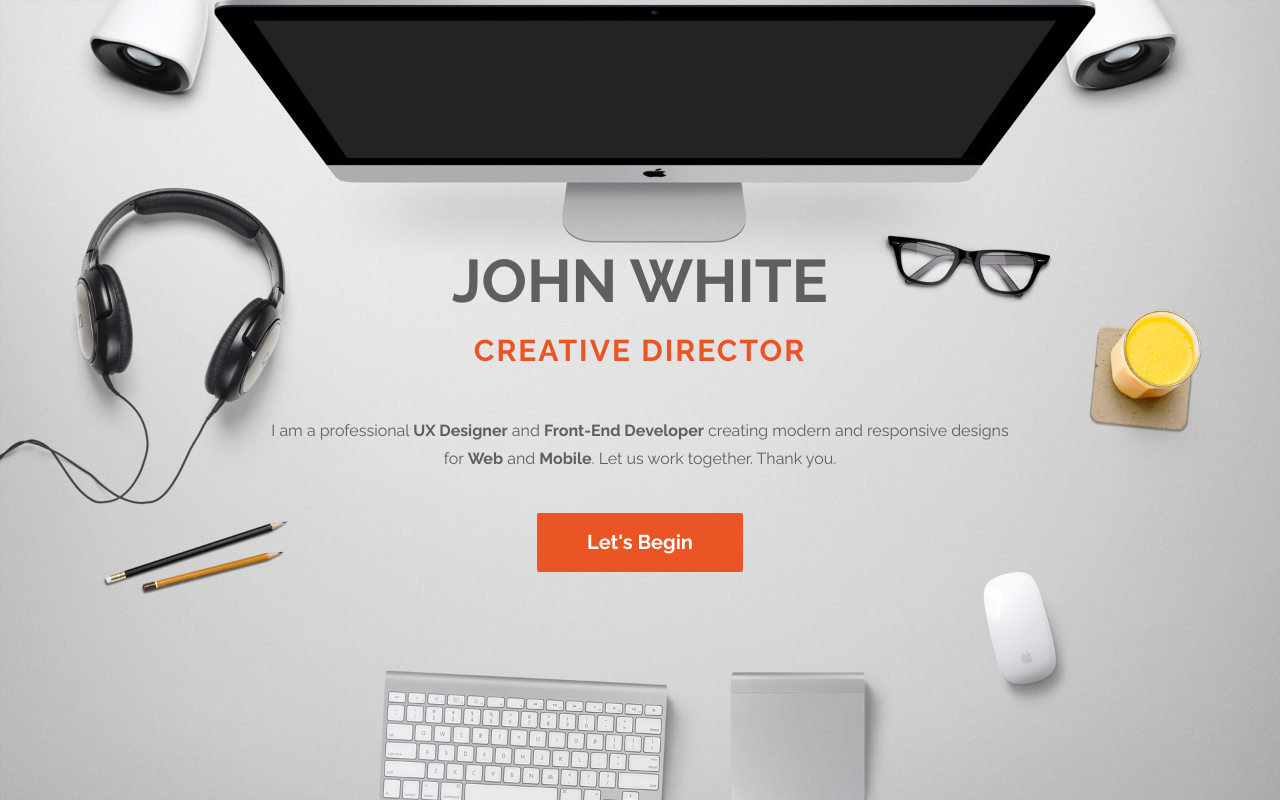
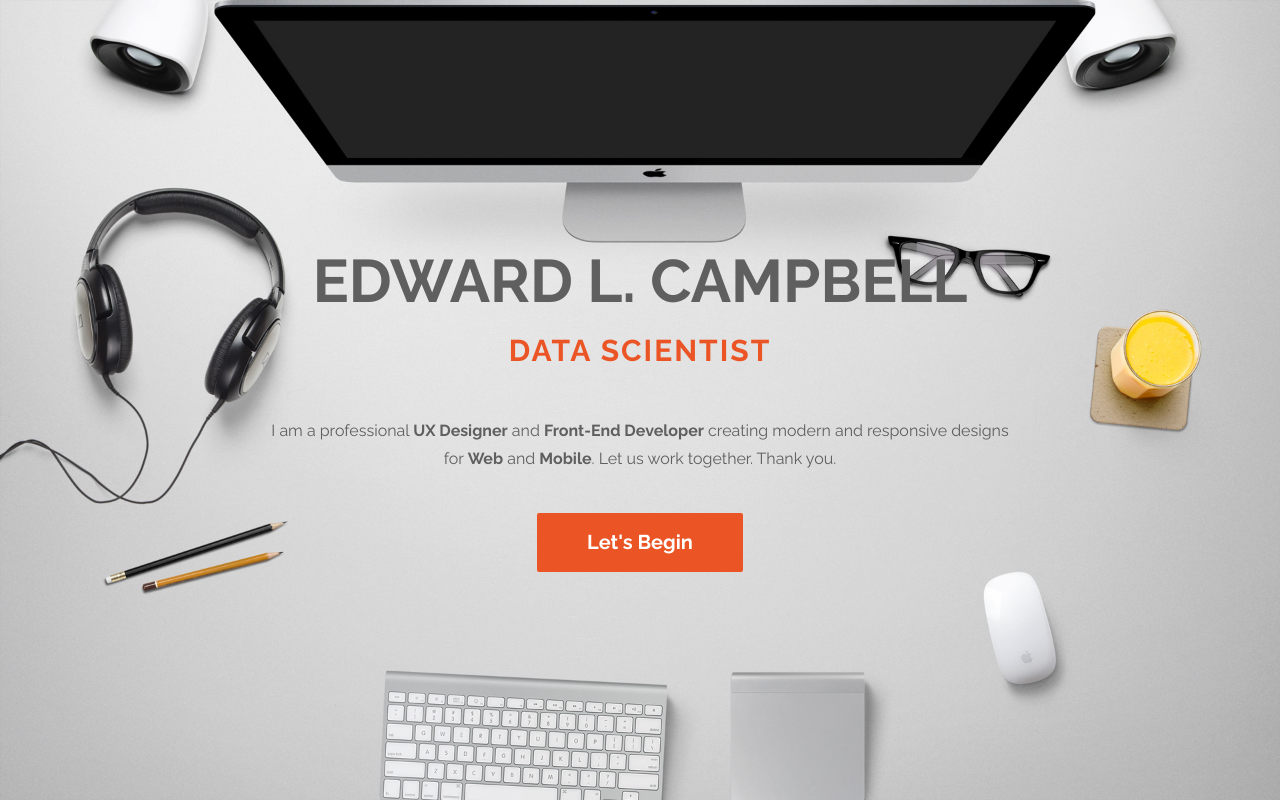
Before and after one commit to ecampbelldsp/ecampbelldsp.github.io, a plain HTML site: page index.html in a window 1280 px wide. Shown: the top 802 px of the page. Drawn offline with Linux system fonts and the light colour scheme.

Commit message:
setting Name presentation

```diff
--- a/index.html
+++ b/index.html
@@ -56,8 +56,8 @@ https://templatemo.com/tm-464-ultra-profile
 			<div class="row">
 				<div class="col-md-2 col-sm-1"></div>
 				<div class="col-md-8 col-sm-10">
-					<h1 class="tm-home-title"><strong>John White</strong></h1>
-					<h2 class="tm-home-subtitle">Creative Director</h2>
+					<h1 class="tm-home-title"><strong>Edward L. Campbell</strong></h1>
+					<h2 class="tm-home-subtitle">Data Scientist</h2>
 					<p>I am a professional <strong>UX Designer</strong> and <strong>Front-End Developer</strong> creating modern and responsive designs for <strong>Web</strong> and <strong>Mobile</strong>. Let us work together. Thank you.</p>
 					<a href="#work" class="btn btn-default smoothScroll tm-view-more-btn">Let's Begin</a>
 				</div>
```
